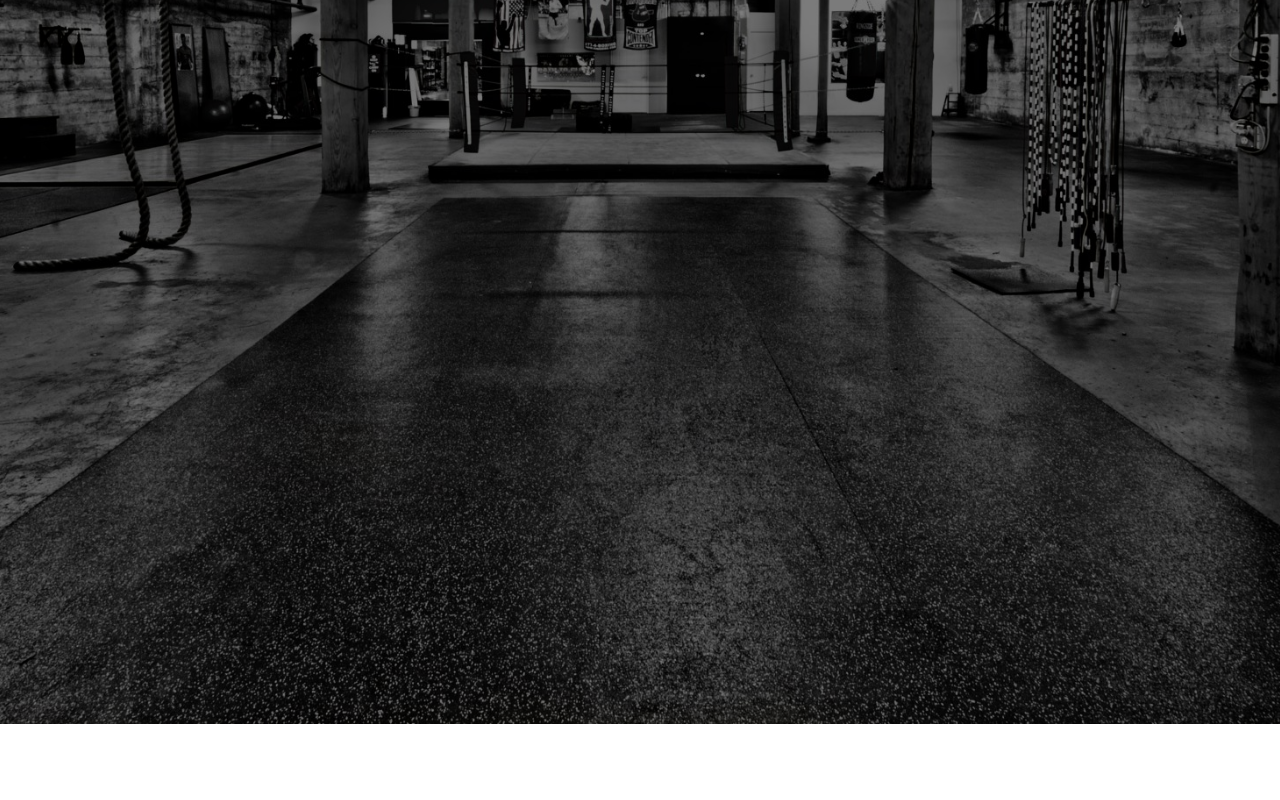
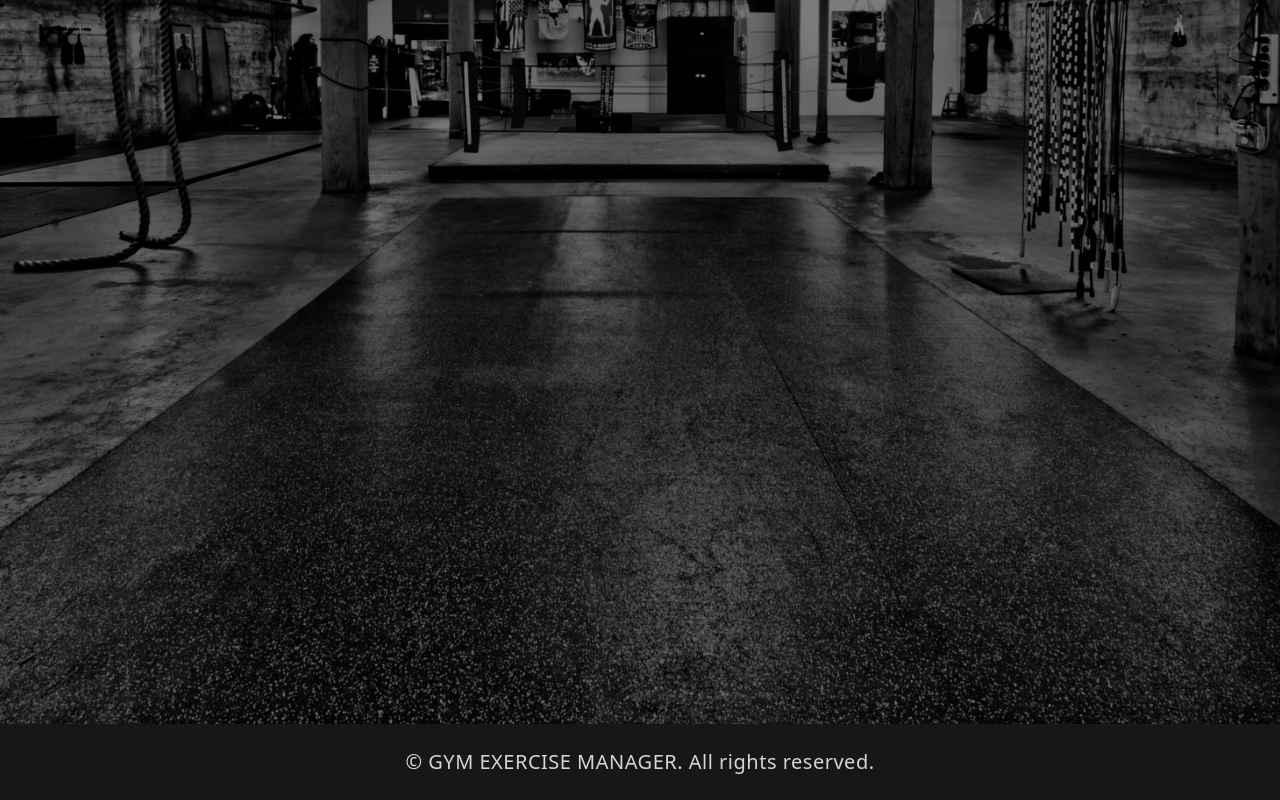
Before and after one commit to Sebastiano-Pizzata/nextjs-gym-exercise-manager, a Next.js app: page / in a window 1280 px wide. Shown: the part 530-1330 px from the top of the page. Before the commit the page ends 1254 px from the top, so only its background shows below. Built offline with nearby package versions, Linux system fonts and the light colour scheme; no server answers.

Commit message:
ADD: footer

```diff
--- a/src/app/layout.tsx
+++ b/src/app/layout.tsx
@@ -48,6 +48,13 @@ export default function RootLayout({
               {children}
             </div>
           </div>
+          <div>
+            <footer className="bg-neutral-900 py-6 flex items-center justify-center">
+              <p className="text-lg sm:text-xl font-medium text-gray-300 tracking-wide">
+                &copy; GYM EXERCISE MANAGER. All rights reserved.
+              </p>
+            </footer>
+          </div>
         </Providers>
       </body>
 
--- a/src/app/page.tsx
+++ b/src/app/page.tsx
@@ -1,6 +1,5 @@
-import ExercisesCards from "../components/ExercisesCards"
-import FilterAndCardsWrapper from "../components/FilterAndCardsWrapper"
-import SelectFilter from "../components/SelectFilter"
+import FilterAndCardsWrapper from "../components/FilterAndCardsWrapper";
+
 
 export default function Home() {
   return (
```
Also changed, not shown: src/components/SelectFilter.tsx (+4 -4 lines).
